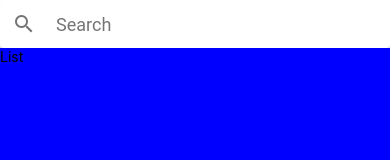
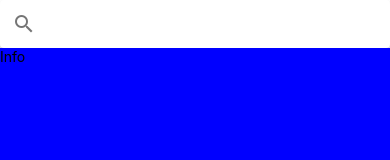
Before and after one commit to KDCross/UdemyCoursework, a React Native app in the folder ReactNative/MealsToGo/: screen / in a window 390 px wide. Shown: the top 160 px of the page. Built offline with nearby package versions, Linux system fonts and the light colour scheme.

Commit message:
created rudamentary restaurant screen and info components.

```diff
--- a/ReactNative/MealsToGo/App.js
+++ b/ReactNative/MealsToGo/App.js
@@ -1,44 +1,8 @@
 import React from "react";
-import {
-  Platform,
-  SafeAreaView,
-  StatusBar,
-  StyleSheet,
-  Text,
-  View,
-} from "react-native";
-import { Searchbar } from "react-native-paper";
-import { StatusBar as ExpoStatusBar } from "expo-status-bar"; //In the course, they are using this. I intend to just use the default react native StatusBar if I can.
-import Searchbox from "./src/components/Searchbox";
+import { RestaurantsScreen } from "./src/features/restaurants/screens/restaurants.screen";
 
 export default function App() {
   return (
-    <SafeAreaView style={styles.container}>
-      <View>
-          <Searchbox />
-      </View>
-      <View style={styles.list}>
-        <Text>List</Text>
-      </View>
-    </SafeAreaView>
-  );
-}
-
-const styles = StyleSheet.create({
-  container: {
-    flex: 1,
-    marginTop: StatusBar.currentHeight,
-  },
-  search: {
-    flex: 0.5,
-    fontSize: 24,
-    fontWeight: "500",
-    backgroundColor: "green",
-  },
-  list: {
-    flex: 8,
-    fontSize: 24,
-    fontWeight: "500",
-    backgroundColor: "blue",
-  },
-});
+    <RestaurantsScreen />
+  )
+};
--- a/ReactNative/MealsToGo/src/components/Searchbox.js
+++ b/ReactNative/MealsToGo/src/components/Searchbox.js
@@ -1,7 +1,7 @@
 import * as React from "react";
 import { Searchbar } from "react-native-paper";
 
-const searchbox = () => {
+export const searchbox = () => {
   const [searchQuery, setSearchQuery] = React.useState("");
   const onChangeSearch = (query) => setSearchQuery(query);
 
@@ -13,5 +13,3 @@
     />
   );
 };
-
-export default searchbox;
--- /dev/null
+++ b/ReactNative/MealsToGo/src/features/restaurants/components/restauraint-info.component.js
@@ -0,0 +1,15 @@
+import React from "react";
+import { Text } from "react-native";
+
+export const RestaurantInfo = ({ restaurant = {} }) => {
+    const {
+        name = 'Some Restaurant',
+        icon,
+        photos = ["https://www.foodiesfeed.com/wp-content/uploads/2019/06/top-view-for-box-of-2-burgers-home-made-600x899.jpg"],
+        address = "100 some random street",
+        isOpenNow = true,
+        rating = 4,
+        isClosedTemporarily
+    } = restaurant;
+    return <Text>Info</Text>
+}
--- /dev/null
+++ b/ReactNative/MealsToGo/src/features/restaurants/screens/restaurants.screen.js
@@ -0,0 +1,42 @@
+import React from "react";
+import {
+    Platform,
+    SafeAreaView,
+    StatusBar,
+    StyleSheet,
+    Text,
+    View,
+  } from "react-native";
+import { Searchbar } from "react-native-paper";
+import { StatusBar as ExpoStatusBar } from "expo-status-bar"; //In the course, they are using this. I intend to just use the default react native StatusBar if I can.
+import { RestaurantInfo } from "../components/restauraint-info.component";
+
+export const RestaurantsScreen = () => (
+    <SafeAreaView style={styles.container}>
+      <View>
+          <Searchbar />
+      </View>
+      <View style={styles.list}>
+        <RestaurantInfo />
+      </View>
+    </SafeAreaView>
+);
+
+const styles = StyleSheet.create({
+    container: {
+      flex: 1,
+      marginTop: StatusBar.currentHeight,
+    },
+    search: {
+      flex: 0.5,
+      fontSize: 24,
+      fontWeight: "500",
+      backgroundColor: "green",
+    },
+    list: {
+      flex: 8,
+      fontSize: 24,
+      fontWeight: "500",
+      backgroundColor: "blue",
+    },
+  });
```
